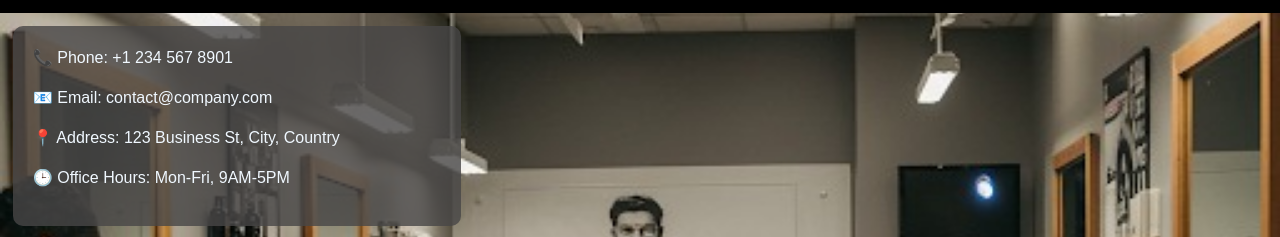
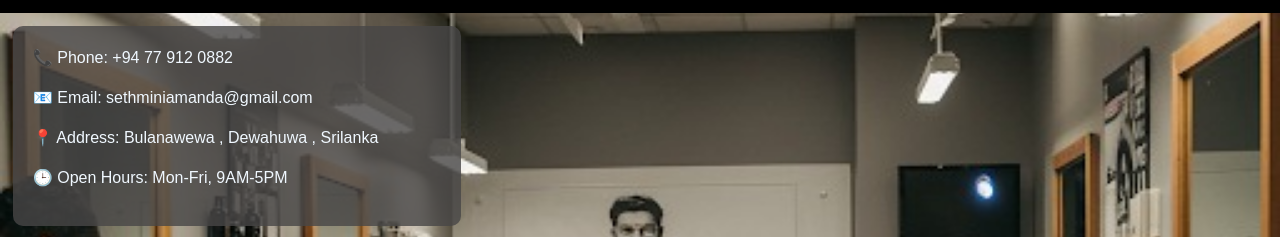
Before and after one commit to DimuthuWeerasinghe/Amd, a plain HTML site: page Contact.html in a window 1280 px wide. Shown: the part 79-316 px from the top of the page. Drawn offline with nearby package versions, Linux system fonts and the light colour scheme; grey boxes are pictures that could not be loaded.

Commit message:
third final commit

```diff
--- a/Contact.html
+++ b/Contact.html
@@ -25,10 +25,10 @@
 
     <div class="Contact" style="margin: 1%; padding: 20px; background-color: rgba(72, 70, 70, 0.8); border-radius: 10px; width: 35%; -webkit-text-fill-color: aliceblue;">
 
-        <p>📞 Phone: +1 234 567 8901</p>
-        <p>📧 Email: contact@company.com </p>
-        <p>📍 Address: 123 Business St, City, Country</p>
-        <p>🕒 Office Hours: Mon-Fri, 9AM-5PM  </p>
+        <p>📞 Phone: +94 77 912 0882</p>
+        <p>📧 Email: sethminiamanda@gmail.com </p>
+        <p>📍 Address: Bulanawewa , Dewahuwa , Srilanka</p>
+        <p>🕒 Open Hours: Mon-Fri, 9AM-5PM  </p>
 
     </div>
 
```
